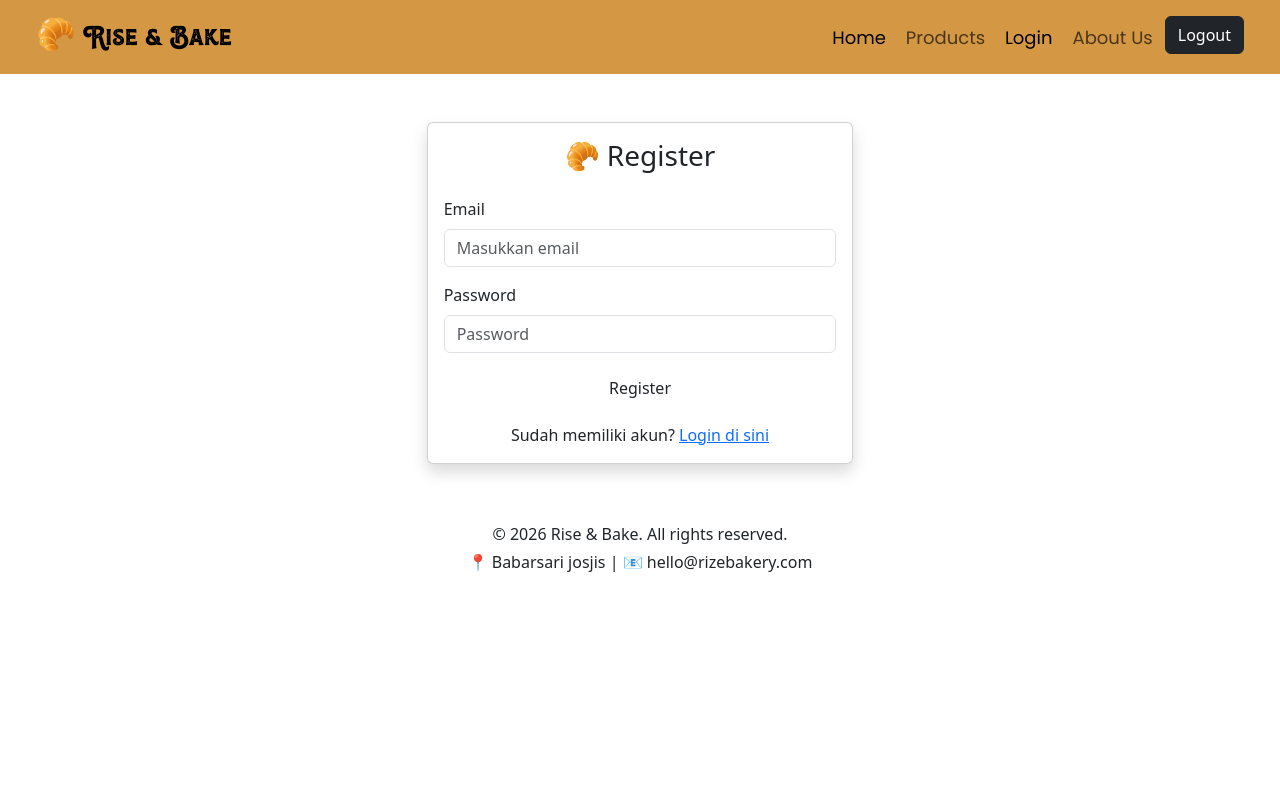
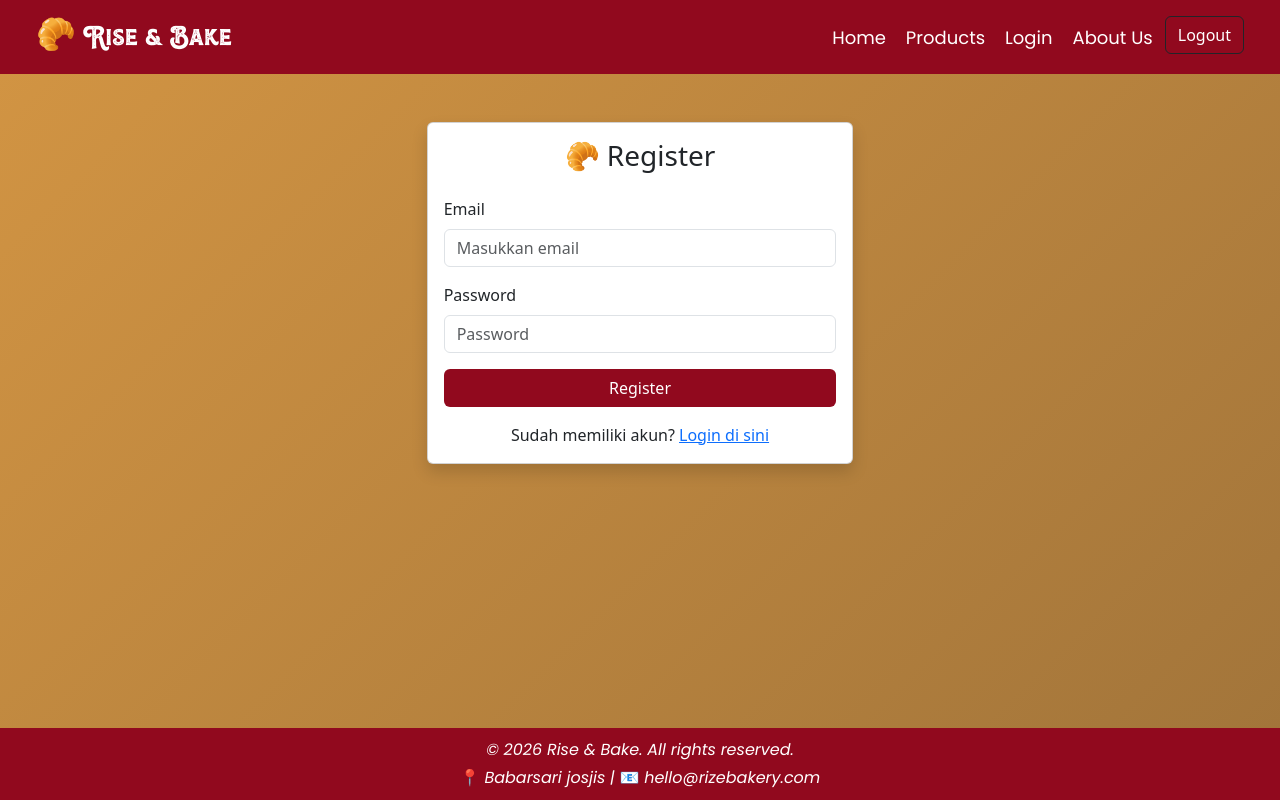
Before and after one commit to hhhreza/Rise-Bake, a PHP site: page /register.php in a window 1280 px wide. Run offline with PHP 8.4, Linux system fonts and the light colour scheme.

Commit message:
update warna background, navbar, footer

```diff
--- a/projek/stylebake.css
+++ b/projek/stylebake.css
@@ -14,6 +14,13 @@
     font-family: Poppins Bold;
     src: url(Font/Poppins-Bold.ttf);
 }
+html {
+    overflow-x: hidden;
+}
+.btn{
+    background-color: #91091E;
+    color: white;
+}
 .content {
     margin: 0 auto;
     padding: 0;
@@ -23,14 +30,25 @@
 .navbar-brand {
     font-family: Anerome;
     font-size: 32px;
-    color: black;
+    color: white !important;
 }
 .navbar {
     font-size: 18px;
-    background-color: rgb(212, 152, 69) !important;
+    background-color: #91091E !important;
 }
 .nav-link {
     font-family: Poppins;
+    color: white !important;
+}
+body {
+    min-height: 100vh;
+    display: flex;
+    flex-direction: column;
+    overflow-x: hidden;
+    background: linear-gradient(135deg, #d39543, #a1743a);
+}
+main {
+    flex: 1;
 }
 .content-1 {
     width: 100%;
@@ -134,6 +152,11 @@
     display: flex;
     flex-direction: column;
     gap: 4px;
+    background-color: #91091E !important;
+}
+.footer{
+    color: white;
+    font-family: Poppins Italic;
 }
 .copyright, .address {
     margin: 0;
```
